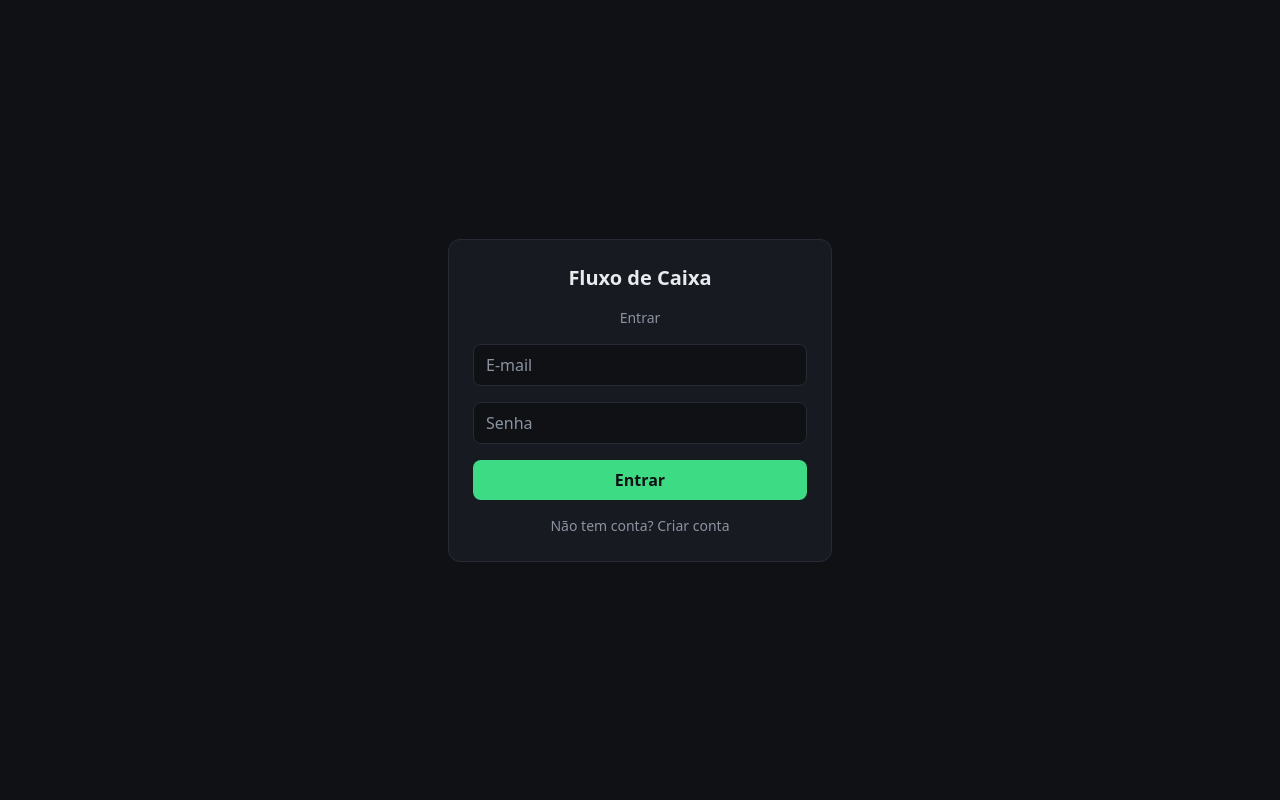
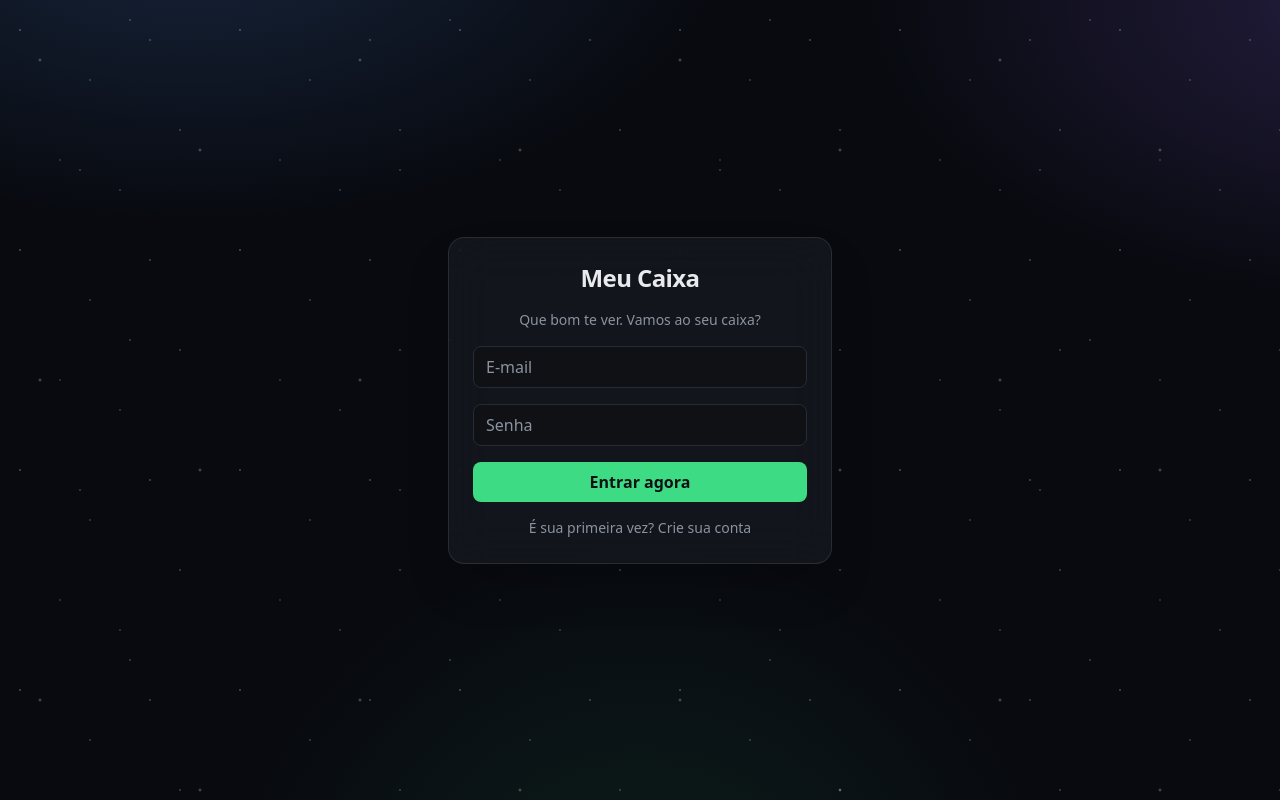
Before and after one commit to pabloolacerda-creator/em-cartaz, a React (Vite) app in the folder fluxo de caixa/: page / in a window 1280 px wide. Built offline with nearby package versions, Linux system fonts and the light colour scheme; no server answers.

Commit message:
feat(fluxo): warm login copy + space background
Co-Authored-By: Claude Opus 4.8 <noreply@anthropic.com>

```diff
--- a/fluxo de caixa/src/index.css
+++ b/fluxo de caixa/src/index.css
@@ -3,3 +3,50 @@
 @tailwind utilities;
 
 body { background: #0f1115; }
+
+/* Space background for the login screen */
+.space-bg {
+  position: relative;
+  overflow: hidden;
+  background:
+    radial-gradient(900px 500px at 15% -10%, rgba(91, 157, 255, 0.18), transparent 60%),
+    radial-gradient(900px 500px at 110% 0%, rgba(154, 108, 255, 0.20), transparent 60%),
+    radial-gradient(700px 700px at 50% 120%, rgba(61, 220, 132, 0.10), transparent 60%),
+    #080a10;
+}
+.space-bg::before,
+.space-bg::after {
+  content: "";
+  position: absolute;
+  inset: 0;
+  pointer-events: none;
+  background-repeat: repeat;
+}
+.space-bg::before {
+  background-image:
+    radial-gradient(1px 1px at 20px 30px, rgba(255, 255, 255, 0.9), transparent),
+    radial-gradient(1px 1px at 90px 80px, rgba(255, 255, 255, 0.7), transparent),
+    radial-gradient(1px 1px at 150px 40px, rgba(255, 255, 255, 0.8), transparent),
+    radial-gradient(1px 1px at 60px 160px, rgba(255, 255, 255, 0.6), transparent),
+    radial-gradient(1px 1px at 180px 130px, rgba(255, 255, 255, 0.75), transparent),
+    radial-gradient(1px 1px at 120px 190px, rgba(255, 255, 255, 0.65), transparent);
+  background-size: 220px 220px;
+  animation: twinkle 6s ease-in-out infinite alternate;
+}
+.space-bg::after {
+  background-image:
+    radial-gradient(2px 2px at 40px 60px, #ffffff, transparent),
+    radial-gradient(1.5px 1.5px at 130px 20px, #cfe3ff, transparent),
+    radial-gradient(2px 2px at 200px 150px, #ffffff, transparent),
+    radial-gradient(1.5px 1.5px at 80px 170px, #e8d9ff, transparent);
+  background-size: 320px 320px;
+  animation: twinkle 5s ease-in-out infinite alternate-reverse;
+}
+@keyframes twinkle {
+  from { opacity: 0.35; }
+  to   { opacity: 0.8; }
+}
+@media (prefers-reduced-motion: reduce) {
+  .space-bg::before,
+  .space-bg::after { animation: none; }
+}
--- a/fluxo de caixa/src/ui/LoginScreen.tsx
+++ b/fluxo de caixa/src/ui/LoginScreen.tsx
@@ -30,7 +30,7 @@ export default function LoginScreen() {
       if (mode === 'in') await signIn(email.trim(), password);
       else {
         await signUp(email.trim(), password);
-        setInfo('Conta criada. Se necessário, confirme seu e-mail e entre.');
+        setInfo('Pronto, sua conta foi criada! Se pedir, confirme o e-mail e entre.');
       }
     } catch (err) {
       setError(friendlyError(err));
@@ -43,10 +43,12 @@ export default function LoginScreen() {
     'w-full rounded-lg border border-line bg-bg px-3 py-2 text-txt placeholder:text-muted focus:outline-none focus:border-blue';
 
   return (
-    <div className="min-h-screen bg-bg text-txt flex items-center justify-center p-4">
-      <form onSubmit={onSubmit} className="w-full max-w-sm rounded-xl border border-line bg-card p-6 space-y-4">
-        <h1 className="text-xl font-semibold text-center">Fluxo de Caixa</h1>
-        <p className="text-sm text-muted text-center">{mode === 'in' ? 'Entrar' : 'Criar conta'}</p>
+    <div className="space-bg min-h-screen text-txt flex items-center justify-center p-4">
+      <form onSubmit={onSubmit} className="relative z-10 w-full max-w-sm rounded-2xl border border-white/10 bg-card/70 p-6 space-y-4 shadow-2xl backdrop-blur-xl">
+        <h1 className="text-2xl font-bold text-center tracking-tight">Meu Caixa</h1>
+        <p className="text-sm text-muted text-center">
+          {mode === 'in' ? 'Que bom te ver. Vamos ao seu caixa?' : 'Vamos criar seu caixa. É rapidinho.'}
+        </p>
         <input
           type="email"
           required
@@ -73,7 +75,7 @@ export default function LoginScreen() {
           disabled={busy}
           className="w-full rounded-lg bg-green py-2 font-semibold text-bg disabled:opacity-60"
         >
-          {busy ? 'Aguarde...' : mode === 'in' ? 'Entrar' : 'Criar conta'}
+          {busy ? 'Aguarde...' : mode === 'in' ? 'Entrar agora' : 'Criar minha conta'}
         </button>
         <button
           type="button"
@@ -84,7 +86,7 @@ export default function LoginScreen() {
           }}
           className="w-full text-sm text-muted hover:text-txt"
         >
-          {mode === 'in' ? 'Não tem conta? Criar conta' : 'Já tem conta? Entrar'}
+          {mode === 'in' ? 'É sua primeira vez? Crie sua conta' : 'Já tem conta? Entrar'}
         </button>
       </form>
     </div>
```
